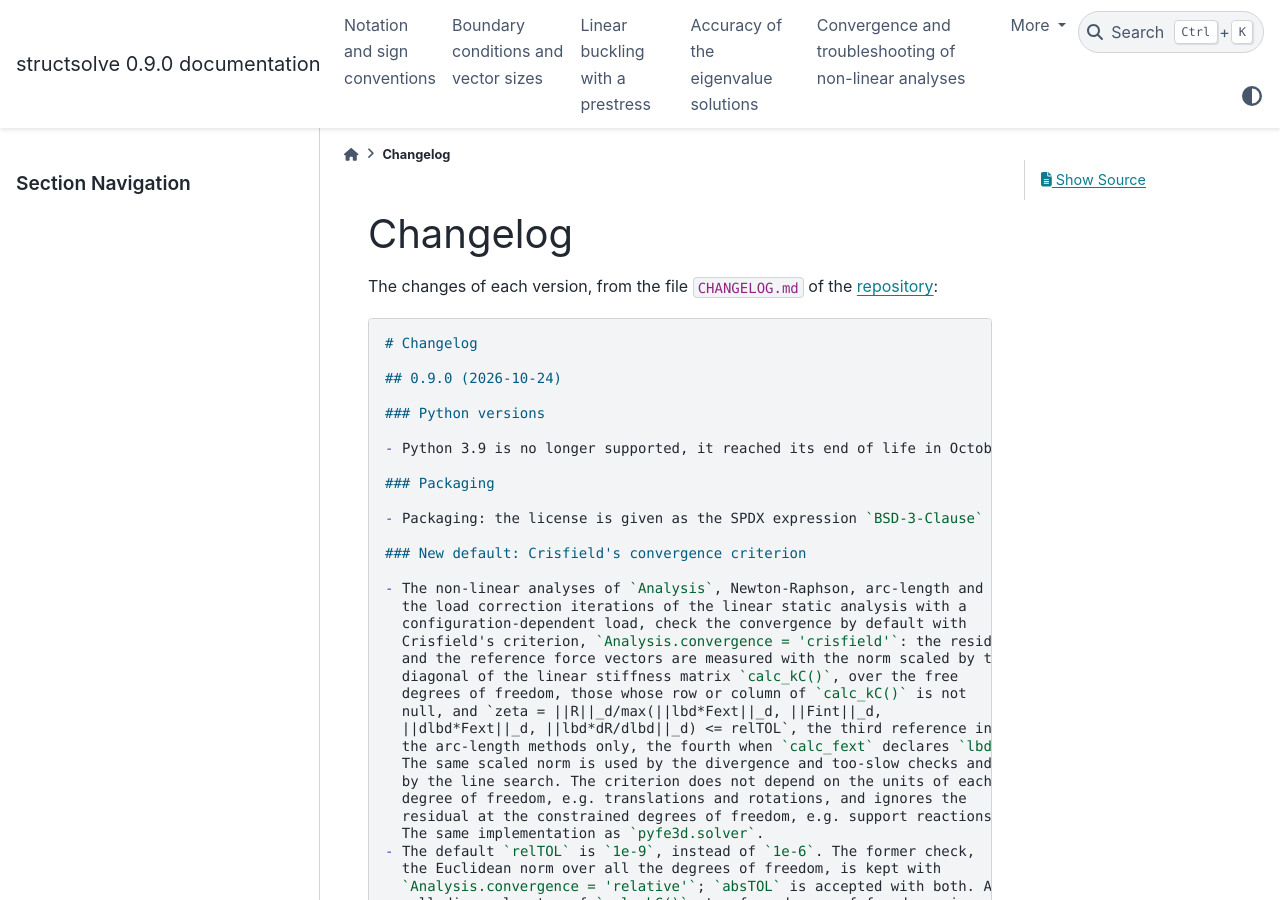
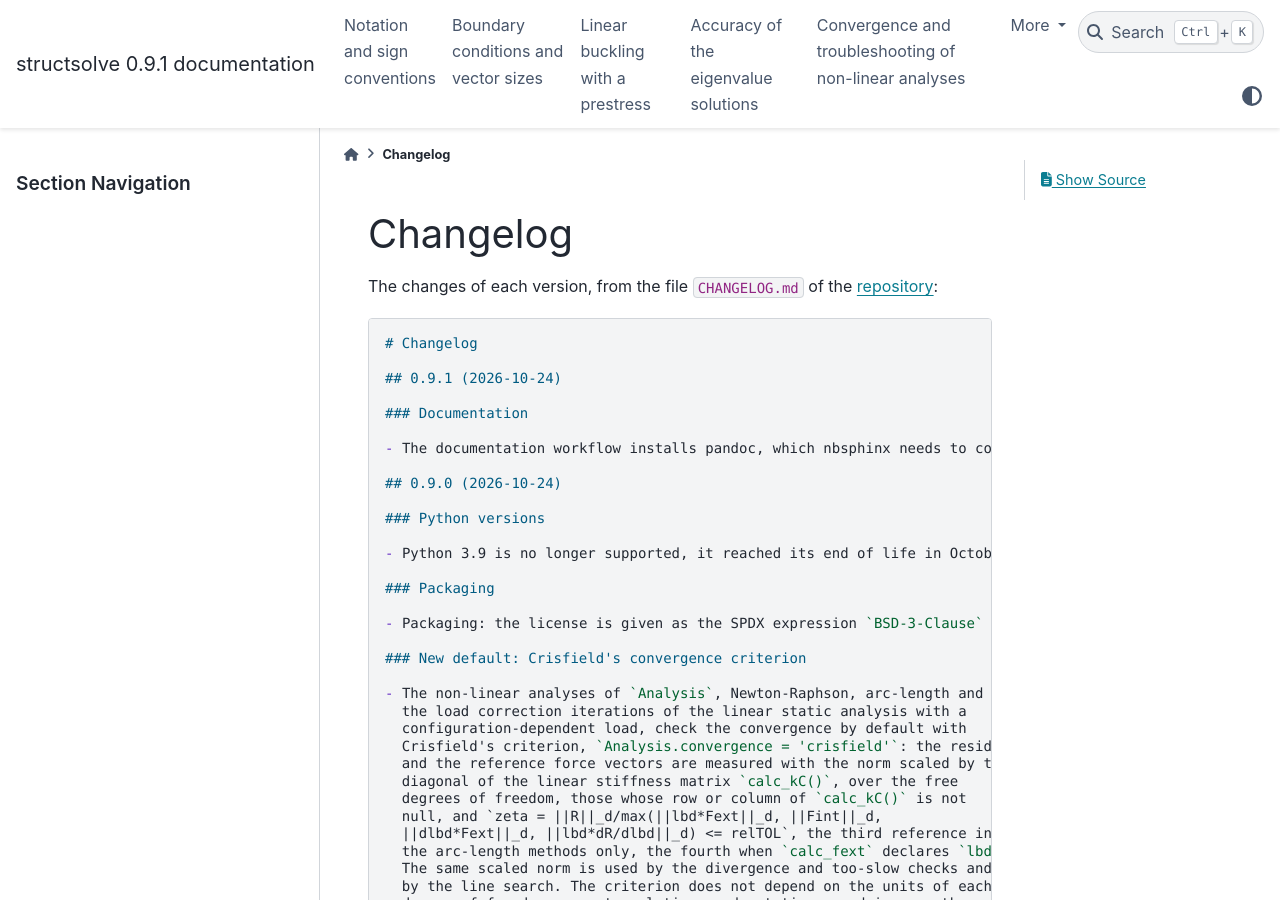
Before and after one commit to saullocastro/structsolve, a Sphinx documentation site: the page built from doc/source/changelog.rst, in a window 1280 px wide and 900 px high. Built offline with Sphinx 7.4.7 and the PyData theme 0.15.4, drawn with Linux system fonts in a browser that asks for light colours; pages that are not in the unit, such as notebooks, are missing from menus.

Commit message:
CI: pandoc for the documentation, built for every pull request; release 0.9.1

```diff
--- a/CHANGELOG.md
+++ b/CHANGELOG.md
@@ -1,4 +1,10 @@
 # Changelog
+
+## 0.9.1 (2026-10-24)
+
+### Documentation
+
+- The documentation workflow installs pandoc, which nbsphinx needs to convert the tutorial notebook; the documentation of 0.9.0 was not published because of it. The documentation is now also built, without being deployed, for every pull request.
 
 ## 0.9.0 (2026-10-24)
 
--- a/doc/source/index.rst
+++ b/doc/source/index.rst
@@ -130,7 +130,7 @@
 Citing this library
 -------------------
 
-Saullo G. P. Castro (2026). Structural analysis solvers tailored for semi-analytical models (Version 0.9.0). Zenodo. DOI: https://doi.org/10.5281/zenodo.2581212.
+Saullo G. P. Castro (2026). Structural analysis solvers tailored for semi-analytical models (Version 0.9.1). Zenodo. DOI: https://doi.org/10.5281/zenodo.2581212.
 
 In BibTeX:
 
@@ -141,7 +141,7 @@
       title     = {Structural analysis solvers tailored for semi-analytical
                    models},
       year      = {2026},
-      version   = {0.9.0},
+      version   = {0.9.1},
       publisher = {Zenodo},
       doi       = {10.5281/zenodo.2581212},
       url       = {https://doi.org/10.5281/zenodo.2581212}
--- a/pyproject.toml
+++ b/pyproject.toml
@@ -4,7 +4,7 @@
 
 [project]
 name = "structsolve"
-version = "0.9.0"
+version = "0.9.1"
 description = "Structural analysis solvers"
 readme = "README.md"
 license = "BSD-3-Clause"
```
Also changed, not shown: README.md (+3 -1 lines), 2 other files.
